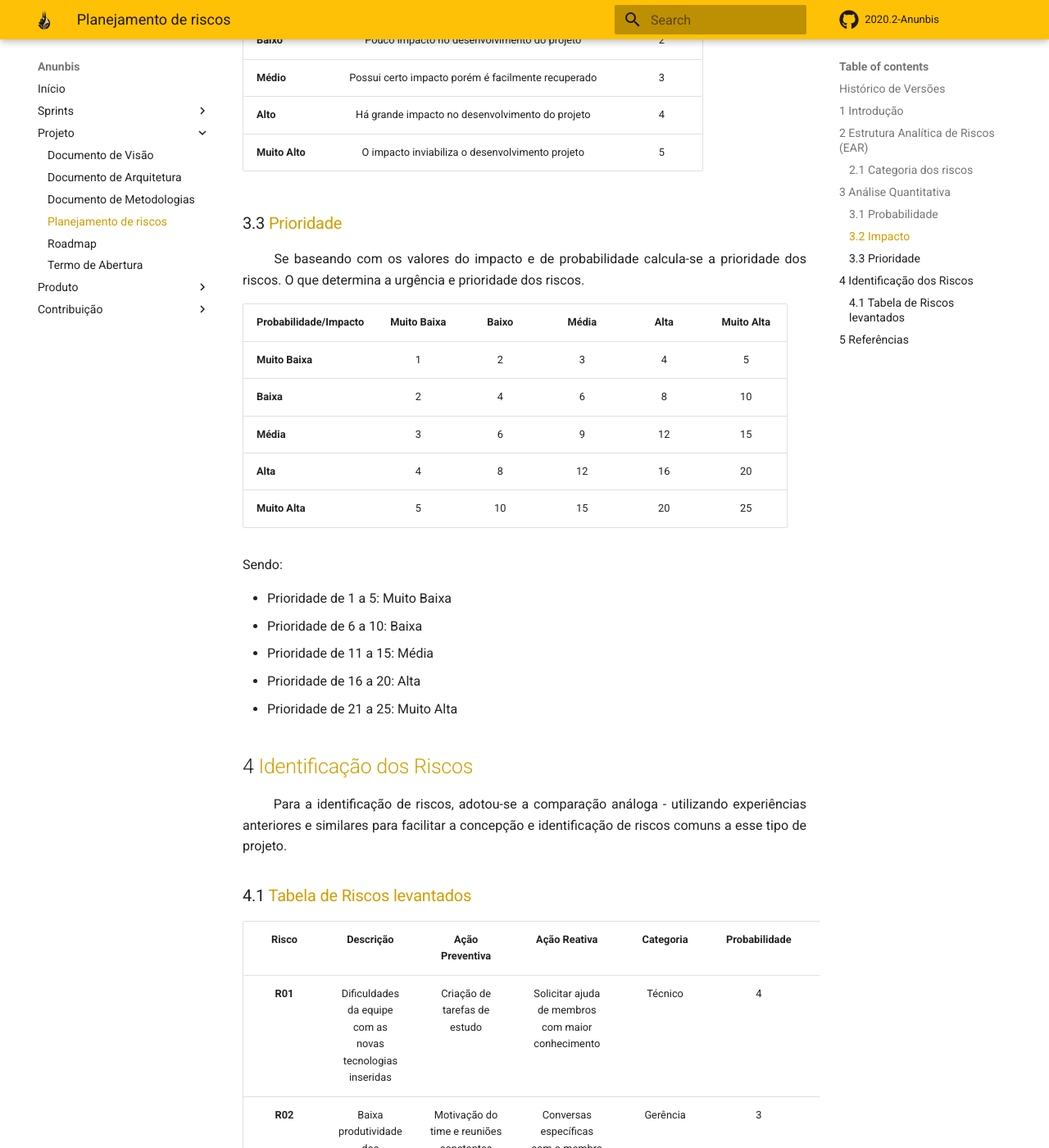
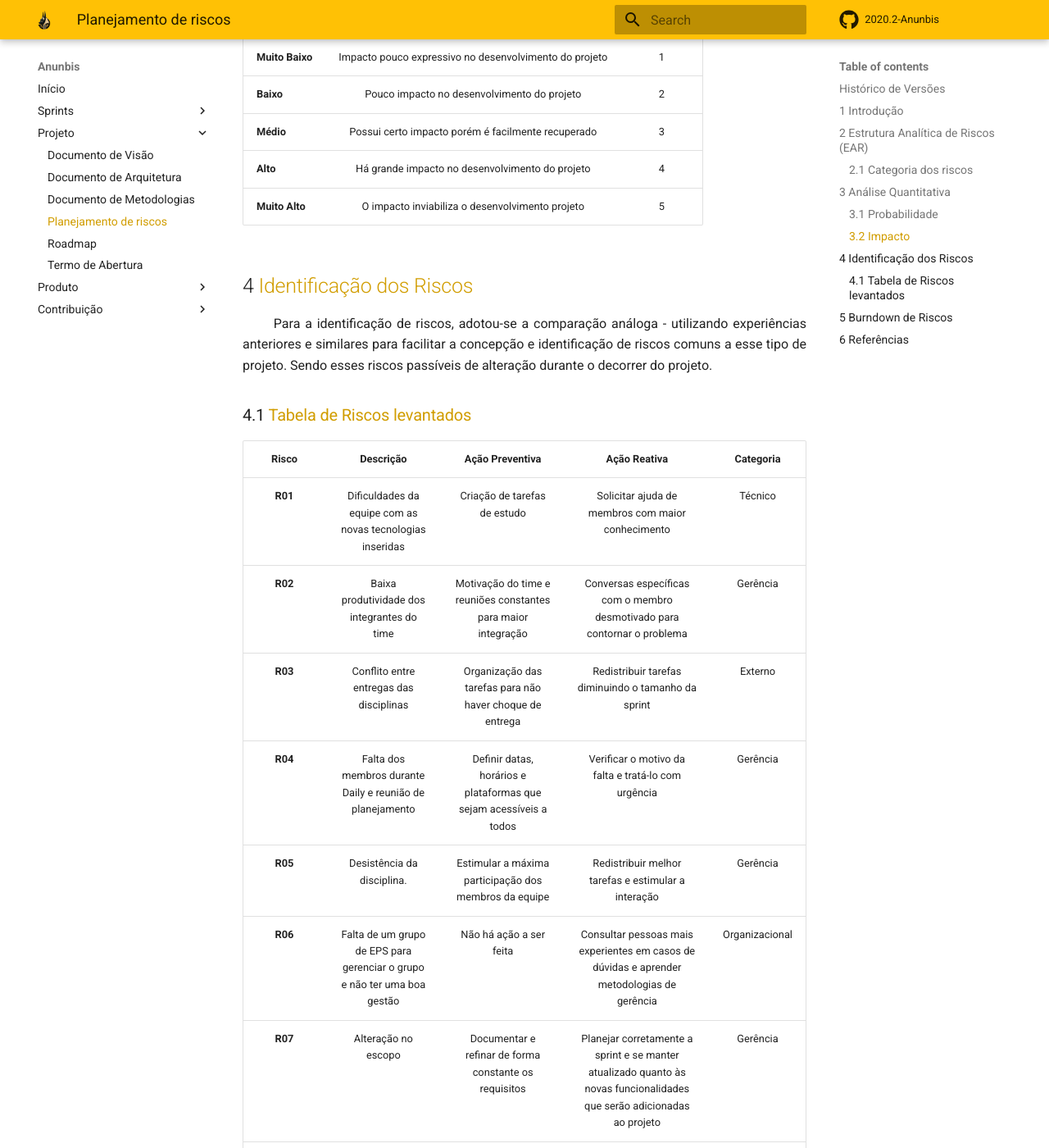
Before and after one commit to fga-eps-mds/2020.2-Anunbis, an MkDocs documentation site: the page built from docs/documentacao/planejamento-de-riscos.md, in a window 1280 px wide and 1400 px high, scrolled down 1518 px. Shown: the whole window at 82% size. Built offline with MkDocs 1.6.1 and Material for MkDocs 9.7.7, drawn with Linux system fonts in a browser that asks for light colours; comment, search, counter and statistics services are not loaded; some of the changed text lies outside the part shown.

Commit message:
(#185) Alterando tabela e inserindo descrição do burndown de riscos
Co-authored-by: Roberto Gabriel <robertosantana2001@gmail.com>

```diff
--- a/docs/documentacao/planejamento-de-riscos.md
+++ b/docs/documentacao/planejamento-de-riscos.md
@@ -4,6 +4,7 @@ Data|Versão|Descrição|Autor
 -|-|-|-
 08/03|0.1|Abertura do Documento |Rafael|
 08/03|0.2|Criação da Tabela de Riscos |Rafael|
+03/05|0.3|Alteração da tabela e inserção do tópico de burndown de riscos| Rafael e Roberto
 
 ## 1 <a name="1">Introdução</a>
 
@@ -42,47 +43,31 @@ Data|Versão|Descrição|Autor
 |**Alto**| Há grande impacto no desenvolvimento do projeto|4|
 |**Muito Alto**| O impacto inviabiliza o desenvolvimento projeto| 5|
 
-### 3.3 <a name="3.3">Prioridade</a>
-
-<p align="justify"> &emsp;&emsp; Se baseando com os valores do impacto e de probabilidade calcula-se a prioridade dos riscos. O que determina a urgência e prioridade dos riscos. </p>
-
-|Probabilidade/Impacto|Muito Baixa|Baixo|Média|Alta|Muito Alta|
-|:--|:-----:|:------:|:------:|:------:|:------:|
-|**Muito Baixa**|1|2|3|4|5|
-|**Baixa**|2|4|6|8|10|
-|**Média**|3|6|9|12|15|
-|**Alta**|4|8|12|16|20|
-|**Muito Alta**|5|10|15|20|25|
-
-Sendo:
-
-* Prioridade de 1 a 5: Muito Baixa
-* Prioridade de 6 a 10: Baixa
-* Prioridade de 11 a 15: Média
-* Prioridade de 16 a 20: Alta
-* Prioridade de 21 a 25: Muito Alta
-
 ## 4 <a name="4">Identificação dos Riscos</a>
-<p align="justify"> &emsp;&emsp; Para a identificação de riscos, adotou-se a comparação análoga - utilizando experiências anteriores e similares para facilitar a concepção e identificação de riscos comuns a esse tipo de projeto.</p>
+<p align="justify"> &emsp;&emsp; Para a identificação de riscos, adotou-se a comparação análoga - utilizando experiências anteriores e similares para facilitar a concepção e identificação de riscos comuns a esse tipo de projeto. Sendo esses riscos passíveis de alteração durante o decorrer do projeto.</p>
 
 ### 4.1 <a name="4.1">Tabela de Riscos levantados</a>
 
-|Risco| Descrição|	Ação Preventiva|	Ação Reativa|Categoria	|Probabilidade	|Impacto|	Prioridade|
-|:----:|:-----:|:-----:|:-----:|:-----:|:-----:|:-----:|:-----:|
-|**R01**|Dificuldades da equipe com as novas tecnologias inseridas|Criação de tarefas de estudo|Solicitar ajuda de membros com maior conhecimento|Técnico|4|5|21|
-|**R02**|Baixa produtividade dos integrantes do time|Motivação do time e reuniões constantes para maior integração|	Conversas específicas com o membro desmotivado para contornar o problema|Gerência|3|4|14|
-|**R03**|Conflito entre entregas das disciplinas|Organização das tarefas para não haver choque de entrega|Redistribuir tarefas diminuindo o tamanho da sprint|Externo|5|4|10|
-|**R04**|Falta dos membros durante Daily e reunião de planejamento|Definir datas, horários e plataformas que sejam acessíveis a todos|Verificar o motivo da falta e tratá-lo com urgência|Gerência|4|5|13|
-|**R05**|Desistência da disciplina.|Estimular a máxima participação dos membros da equipe|Redistribuir melhor tarefas e estimular a interação|Gerência|1|5|8|
-|**R06**|Falta de um grupo de EPS para gerenciar o grupo e não ter uma boa gestão|Não há ação a ser feita|Consultar pessoas mais experientes em casos de dúvidas e aprender metodologias de gerência|Organizacional|3|4|20|
-|**R07**|Alteração no escopo|Documentar e refinar de forma constante os requisitos|	Planejar corretamente a sprint e se manter atualizado quanto às novas funcionalidades que serão adicionadas ao projeto|Gerência|5|4|18|
-|**R08**|Alteração no cronograma da disciplina|Não há nenhuma ação a ser feita|Redefinir cronograma do time|Externo|1|4|6|
-|**R09**|Alguns dos membros contrair Covid-19 ou outra doença|Seguir as recomendações do Ministério da Saúde|Distribuir as tarefas do enfermo para outras pessoas do time|Externo|3|4|22|
-|**R10**|Alteração das tecnologias|Definição concisa do escopo do projeto|Planejar corretamente a sprint e se manter atualizado quanto às novas funcionalidades|Técnico|4|5|18|
-|**R11**|Falta de cliente real|	Utilização de ferramentas que ajudem a levantar requisitos|	Utilização de dados levantados por usuários que sejam o público alvo do projeto|Externo|5|2|8|
-|**R12**|Atraso nas entregas das sprints|Planejamento viável e conciso|Redistribuição das tarefas que precisam ser entregues|Gerência|3|3|12|
+|Risco| Descrição|Ação Preventiva|Ação Reativa|Categoria	|
+|:----:|:-----:|:-----:|:-----:|:-----:|
+|**R01**|Dificuldades da equipe com as novas tecnologias inseridas|Criação de tarefas de estudo|Solicitar ajuda de membros com maior conhecimento|Técnico|
+|**R02**|Baixa produtividade dos integrantes do time|Motivação do time e reuniões constantes para maior integração|	Conversas específicas com o membro desmotivado para contornar o problema|Gerência|
+|**R03**|Conflito entre entregas das disciplinas|Organização das tarefas para não haver choque de entrega|Redistribuir tarefas diminuindo o tamanho da sprint|Externo|
+|**R04**|Falta dos membros durante Daily e reunião de planejamento|Definir datas, horários e plataformas que sejam acessíveis a todos|Verificar o motivo da falta e tratá-lo com urgência|Gerência|
+|**R05**|Desistência da disciplina.|Estimular a máxima participação dos membros da equipe|Redistribuir melhor tarefas e estimular a interação|Gerência|
+|**R06**|Falta de um grupo de EPS para gerenciar o grupo e não ter uma boa gestão|Não há ação a ser feita|Consultar pessoas mais experientes em casos de dúvidas e aprender metodologias de gerência|Organizacional|
+|**R07**|Alteração no escopo|Documentar e refinar de forma constante os requisitos|	Planejar corretamente a sprint e se manter atualizado quanto às novas funcionalidades que serão adicionadas ao projeto|Gerência|
+|**R08**|Alteração no cronograma da disciplina|Não há nenhuma ação a ser feita|Redefinir cronograma do time|Externo|
+|**R09**|Alguns dos membros contrair Covid-19 ou outra doença|Seguir as recomendações do Ministério da Saúde|Distribuir as tarefas do enfermo para outras pessoas do time|Externo|
+|**R10**|Alteração das tecnologias|Definição concisa do escopo do projeto|Planejar corretamente a sprint e se manter atualizado quanto às novas funcionalidades|Técnico|
+|**R11**|Falta de cliente real|	Utilização de ferramentas que ajudem a levantar requisitos|	Utilização de dados levantados por usuários que sejam o público alvo do projeto|Externo|
+|**R12**|Atraso nas entregas das sprints|Planejamento viável e conciso|Redistribuição das tarefas que precisam ser entregues|Gerência|
 
-## 5 <a name="5">Referências</a>
+## 5 <a name="5">Burndown de Riscos</a>
+
+<p align="justify"> &emsp;&emsp; Para o burndown de riscos, adotamos uma planilha compartilhada para servir como referência de cálculo de <u>Probabilidade</u> e <u>Impacto</u> para cada sprint do projeto. A intenção é gerar gráficos baseados nesses dados que sejam de fácil entendimento para uma melhor análise de como esses riscos se comportam ao decorrer do projeto, e como o grupo está lidando com eles.</p>
+
+## 6 <a name="6">Referências</a>
 
 * RODRIGUES, Eli. EAR para projetos de software. Disponível em <https://www.elirodrigues.com/2013/09/21/gerenciamento-de-riscos-ear-para-projetos-de-software/>. Acesso em 9 mar 2021.
 
```
